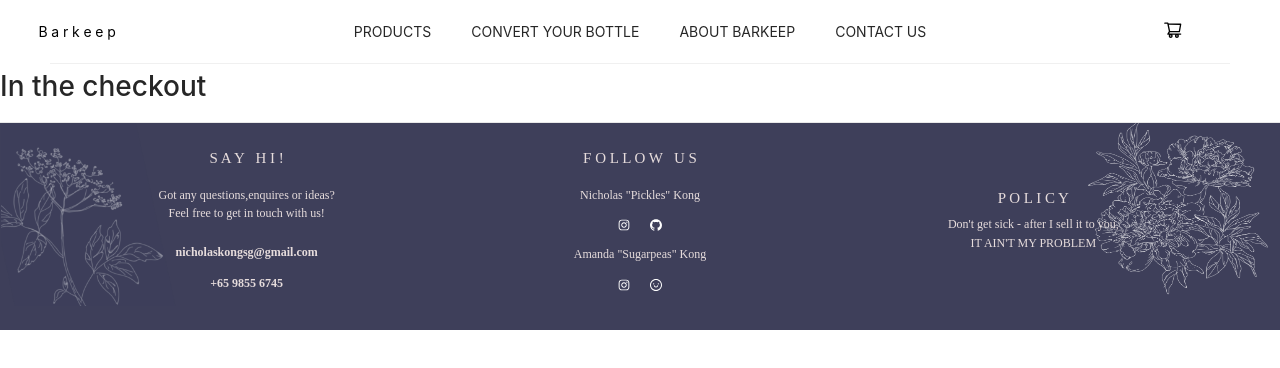
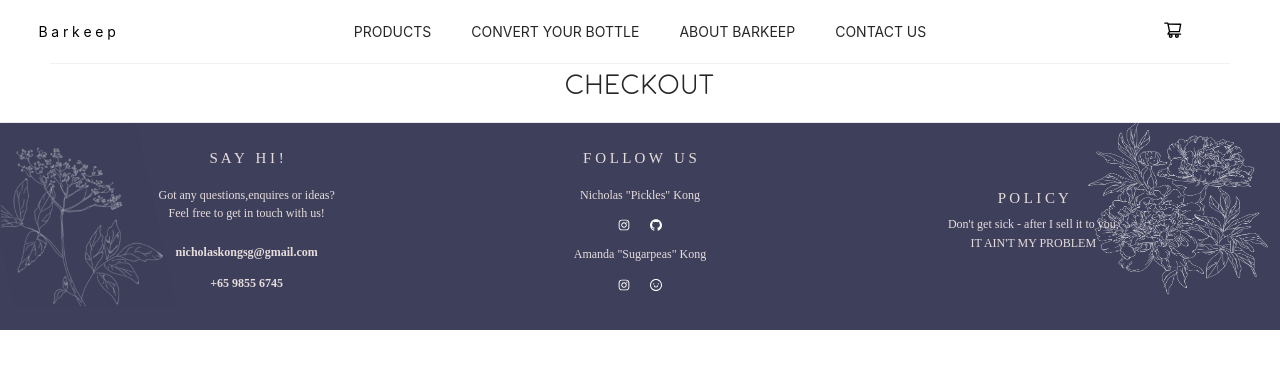
Before and after one commit to nicholaspickles/barkeep, a React (Create React App) app: page /checkout in a window 1280 px wide. Shown: the top 368 px of the page. Built offline with nearby package versions, Linux system fonts and the light colour scheme.

Commit message:
cleanup and added helper function page

```diff
--- a/src/components/Checkout.tsx
+++ b/src/components/Checkout.tsx
@@ -1,13 +1,26 @@
 import React from "react";
+
+import { GeneralHeader } from "../styles";
+import { makeNeat } from "../shared/helperFunctions";
 
 //REDUX
 import { ApplicationState } from "../redux/store";
 import { useSelector } from "react-redux";
 
 const Checkout = () => {
+  const ordered = useSelector(
+    (state: ApplicationState) => state.cart.itemsInCart
+  );
+  const finalArr = makeNeat(ordered);
+
   return (
     <div>
-      <h1>In the checkout</h1>
+      <GeneralHeader>Checkout</GeneralHeader>
+      {finalArr.map((o) => (
+        <p>
+          {o.name}, {o.price}, {o.quantity}
+        </p>
+      ))}
     </div>
   );
 };
--- a/src/components/MainComponent.tsx
+++ b/src/components/MainComponent.tsx
@@ -21,11 +21,11 @@
 
 const Main = () => {
   const ProductWithID = ({ match }) => {
-    const drink = DrinkData.find((drink) => {
-      return parseInt(match.params.id) === drink._id;
+    const dr = DrinkData.find((d) => {
+      return parseInt(match.params.id) === d._id;
     });
 
-    return <IndividualProduct product={drink} />;
+    return <IndividualProduct product={dr} />;
   };
 
   return (
--- a/src/components/cart/Cart.tsx
+++ b/src/components/cart/Cart.tsx
@@ -35,6 +35,7 @@
   };
   const onCheckout = () => {
     history.push("/checkout");
+    dispatch(setCartVisibility(false));
   };
 
   const handleRefresh = () => {
--- a/src/components/cart/cartMagic.tsx
+++ b/src/components/cart/cartMagic.tsx
@@ -1,42 +1,19 @@
 import React, { useState } from "react";
+import { makeNeat } from "../../shared/helperFunctions";
 
 import { MiniImg, RemoveButton } from "../../styles";
 import { Row, Col } from "antd";
 
 //REDUX
 import { ApplicationState } from "../../redux/store";
-import { ItemDetails } from "../../redux/ducks/cart";
 import { useSelector } from "react-redux";
-import { createEntry } from "../products/Products";
-import { DrinkData } from "../../shared/products";
 
 const CartContent = () => {
   const [update, forceUpdate] = useState(0);
   const ordered = useSelector(
     (state: ApplicationState) => state.cart.itemsInCart
   );
-  const finalArr: Array<ItemDetails> = [];
-  var idArrays = ordered.map((x) => x.id);
-  var orderBank = {};
-  for (let i of idArrays) {
-    if (i in orderBank) {
-      orderBank[i] += 1;
-    } else {
-      orderBank[i] = 1;
-    }
-  }
-  for (const [key, value] of Object.entries(orderBank)) {
-    finalArr.push(
-      createEntry({
-        id: DrinkData[key]._id,
-        quantity: value,
-        image: DrinkData[key].image,
-        name: DrinkData[key].name,
-        price: DrinkData[key].price,
-      })
-    );
-  }
-
+  const finalArr = makeNeat(ordered);
   const handleRemoveItem = (id) => {
     var idx = ordered.findIndex((drink) => drink._id == id);
     ordered.splice(idx, 1);
--- a/src/components/products/Products.tsx
+++ b/src/components/products/Products.tsx
@@ -5,43 +5,12 @@
 import "antd/dist/antd.css";
 import { AddToCart, UnderlineP } from "../../styles";
 
-import {
-  addCartItems,
-  ItemDetails,
-  setCartVisibility,
-} from "../../redux/ducks/cart";
+import { addCartItems, setCartVisibility } from "../../redux/ducks/cart";
 import { useDispatch } from "react-redux";
 
 import { DrinkData } from "../../shared/products";
-import noImage from "../../localImages/noImage.png";
+import { createEntry } from "../../shared/helperFunctions";
 
-export function createEntry(
-  item: ItemDetails
-): { id: number; quantity: number; image: any; name: string; price: number } {
-  let newEntry = {
-    id: 0,
-    quantity: 1,
-    name: "default name",
-    image: noImage,
-    price: 0,
-  };
-  if (item.id) {
-    newEntry.id = item.id;
-  }
-  if (item.quantity) {
-    newEntry.quantity = item.quantity;
-  }
-  if (item.image) {
-    newEntry.image = item.image;
-  }
-  if (item.name) {
-    newEntry.name = item.name;
-  }
-  if (item.price) {
-    newEntry.price = item.price;
-  }
-  return newEntry;
-}
 const { TabPane } = Tabs;
 
 const cocktails = DrinkData.filter((drink) => drink.type === "cocktail");
--- a/src/components/products/description.tsx
+++ b/src/components/products/description.tsx
@@ -1,12 +1,12 @@
 import React, { useState } from "react";
-import { Row, Col, Card, message } from "antd";
+import { Card, message } from "antd";
 
 import { AddToCartButton, InputNumberProducts } from "../../styles";
-import { createEntry } from "./Products";
+import { createEntry } from "../../shared/helperFunctions";
 import { DrinkData } from "../../shared/products";
 
 //REDUX
-import { useDispatch, useSelector } from "react-redux";
+import { useDispatch } from "react-redux";
 import { addCartItems } from "../../redux/ducks/cart";
 
 const DescriptionCard = ({ product }) => {
--- /dev/null
+++ b/src/shared/helperFunctions.tsx
@@ -0,0 +1,57 @@
+import { ItemDetails } from "../redux/ducks/cart";
+import noImage from "../localImages/noImage.png";
+import { DrinkData } from "./products";
+
+export function createEntry(
+  item: ItemDetails
+): { id: number; quantity: number; image: any; name: string; price: number } {
+  let newEntry = {
+    id: 0,
+    quantity: 1,
+    name: "default name",
+    image: noImage,
+    price: 0,
+  };
+  if (item.id) {
+    newEntry.id = item.id;
+  }
+  if (item.quantity) {
+    newEntry.quantity = item.quantity;
+  }
+  if (item.image) {
+    newEntry.image = item.image;
+  }
+  if (item.name) {
+    newEntry.name = item.name;
+  }
+  if (item.price) {
+    newEntry.price = item.price;
+  }
+  return newEntry;
+}
+
+export function makeNeat(ordered) {
+  const finalArr: Array<ItemDetails> = [];
+  var idArrays = ordered.map((x) => x.id);
+  var orderBank = {};
+  for (let i of idArrays) {
+    if (i in orderBank) {
+      orderBank[i] += 1;
+    } else {
+      orderBank[i] = 1;
+    }
+  }
+  for (const [key, value] of Object.entries(orderBank)) {
+    finalArr.push(
+      createEntry({
+        id: DrinkData[key]._id,
+        quantity: value,
+        image: DrinkData[key].image,
+        name: DrinkData[key].name,
+        price: DrinkData[key].price,
+      })
+    );
+  }
+
+  return finalArr;
+}
```
